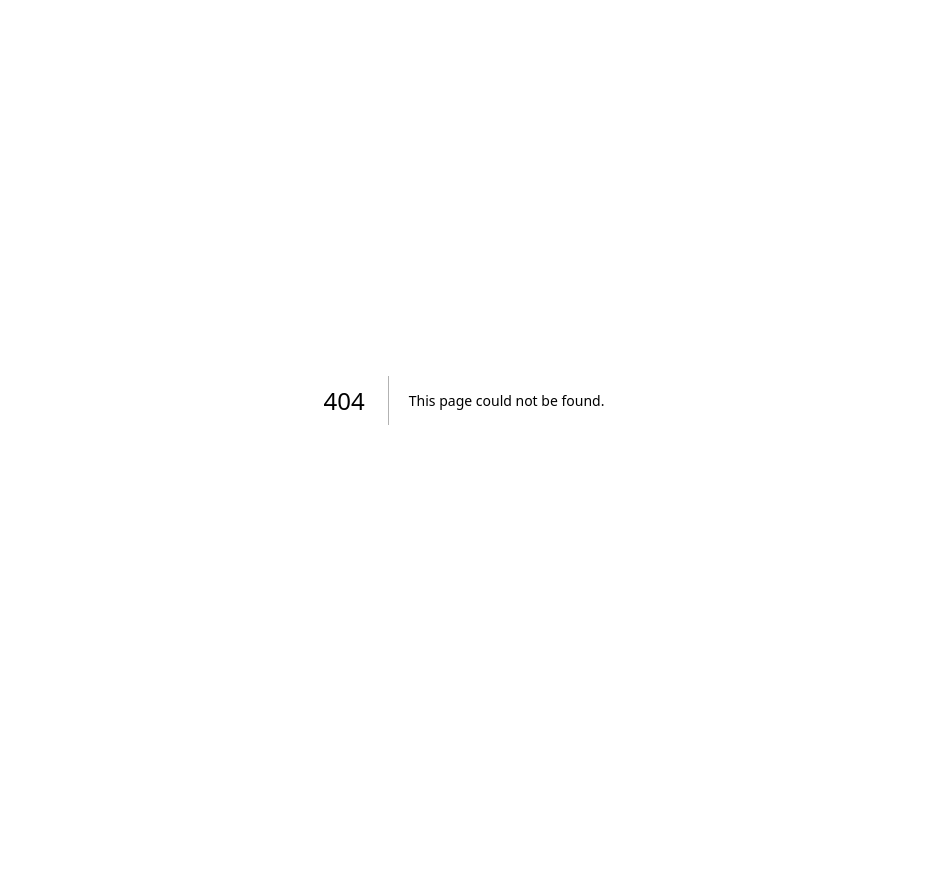
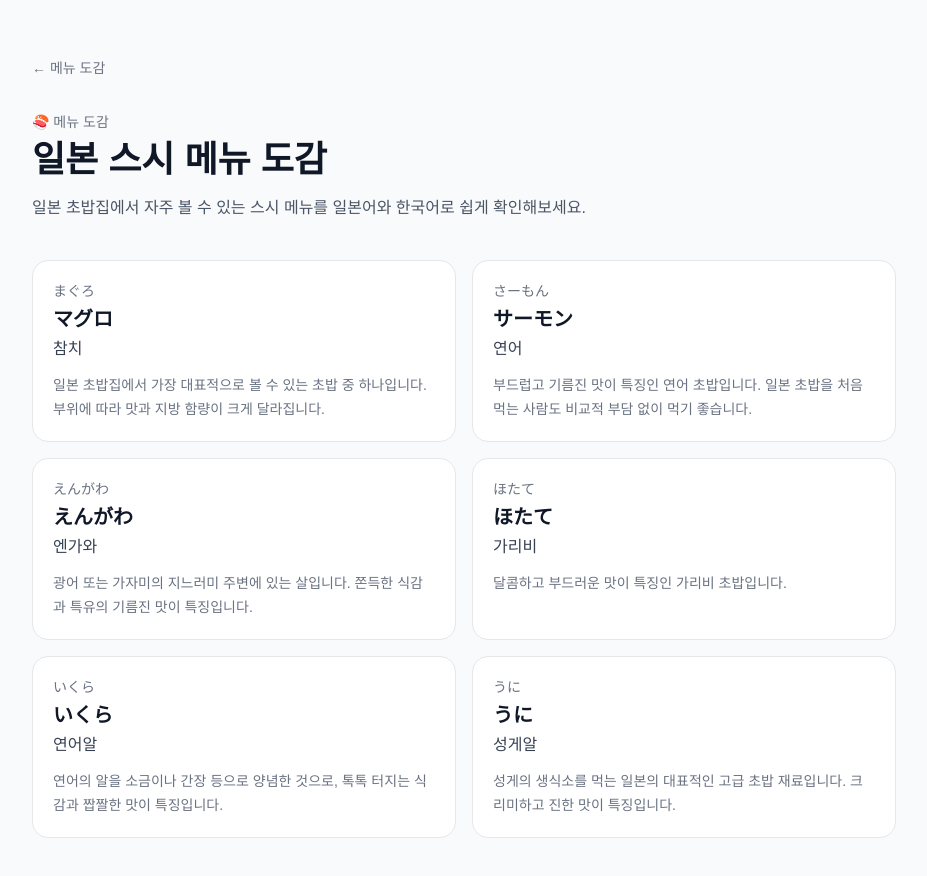
Before and after one commit to PARK-SUNGJUN-618/ilsengga, a Next.js app: page /food/sushi in a window 1280 px wide. Before the commit this address had no page. Shown: the top 876 px of the page, without its empty margins (176-1103 px from the left). Before the commit the page ends 800 px from the top, so only its background shows below. Built offline with nearby package versions, Linux system fonts and the light colour scheme.

Commit message:
ilsengga-Add food sushi page.tsx

```diff
--- /dev/null
+++ b/app/food/sushi/page.tsx
@@ -0,0 +1,72 @@
+import type { Metadata } from "next";
+import Link from "next/link";
+import { sushiItems } from "@/data/sushi";
+
+export const metadata: Metadata = {
+  title: "일본 스시 메뉴 도감",
+  description:
+    "일본 초밥집에서 자주 볼 수 있는 스시 메뉴를 일본어, 읽는 법, 한국어 뜻과 함께 알아보세요. 마구로, 사몬, 엔가와, 가리비, 연어알, 성게알 등을 정리했습니다.",
+
+  keywords: [
+    "일본 스시",
+    "일본 초밥",
+    "일본 스시 메뉴",
+    "일본 초밥 메뉴",
+    "스시 일본어",
+    "일본 초밥 종류",
+    "엔가와",
+    "마구로",
+  ],
+};
+
+export default function SushiPage() {
+  return (
+    <main className="min-h-screen bg-gray-50">
+      <div className="mx-auto max-w-4xl px-4 py-10 sm:py-14">
+        <Link
+          href="/food"
+          className="text-sm text-gray-500 hover:text-gray-900"
+        >
+          ← 메뉴 도감
+        </Link>
+
+        <header className="mt-8">
+          <p className="text-sm font-medium text-gray-500">🍣 메뉴 도감</p>
+
+          <h1 className="mt-2 text-3xl font-bold text-gray-900 sm:text-4xl">
+            일본 스시 메뉴 도감
+          </h1>
+
+          <p className="mt-4 text-gray-600">
+            일본 초밥집에서 자주 볼 수 있는 스시 메뉴를 일본어와 한국어로 쉽게
+            확인해보세요.
+          </p>
+        </header>
+
+        <section className="mt-10 grid gap-4 sm:grid-cols-2">
+          {sushiItems.map((item) => (
+            <Link
+              key={item.slug}
+              href={`/food/sushi/${item.slug}`}
+              className="rounded-2xl border border-gray-200 bg-white p-5 transition hover:-translate-y-1 hover:shadow-md"
+            >
+              <p className="text-sm text-gray-500">{item.reading}</p>
+
+              <h2 className="mt-1 text-xl font-bold text-gray-900">
+                {item.japanese}
+              </h2>
+
+              <p className="mt-1 text-base font-medium text-gray-700">
+                {item.korean}
+              </p>
+
+              <p className="mt-3 line-clamp-2 text-sm leading-6 text-gray-500">
+                {item.description}
+              </p>
+            </Link>
+          ))}
+        </section>
+      </div>
+    </main>
+  );
+}
```
